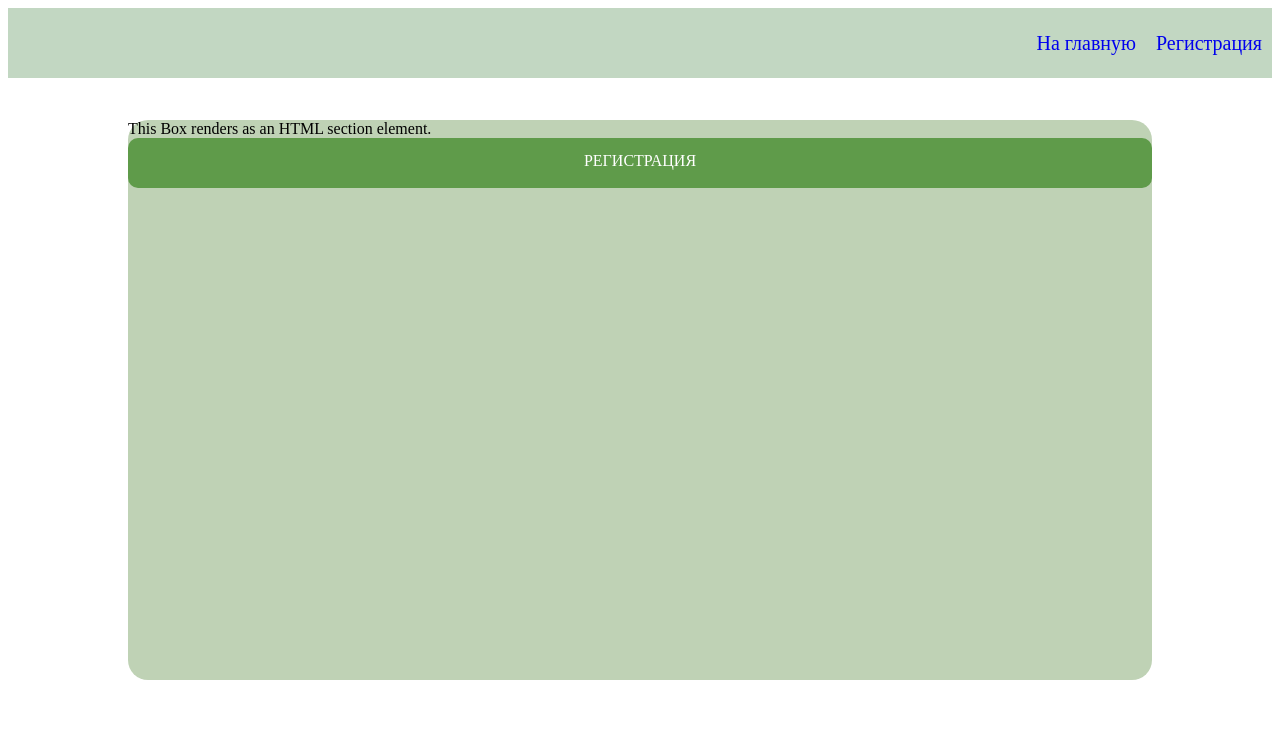
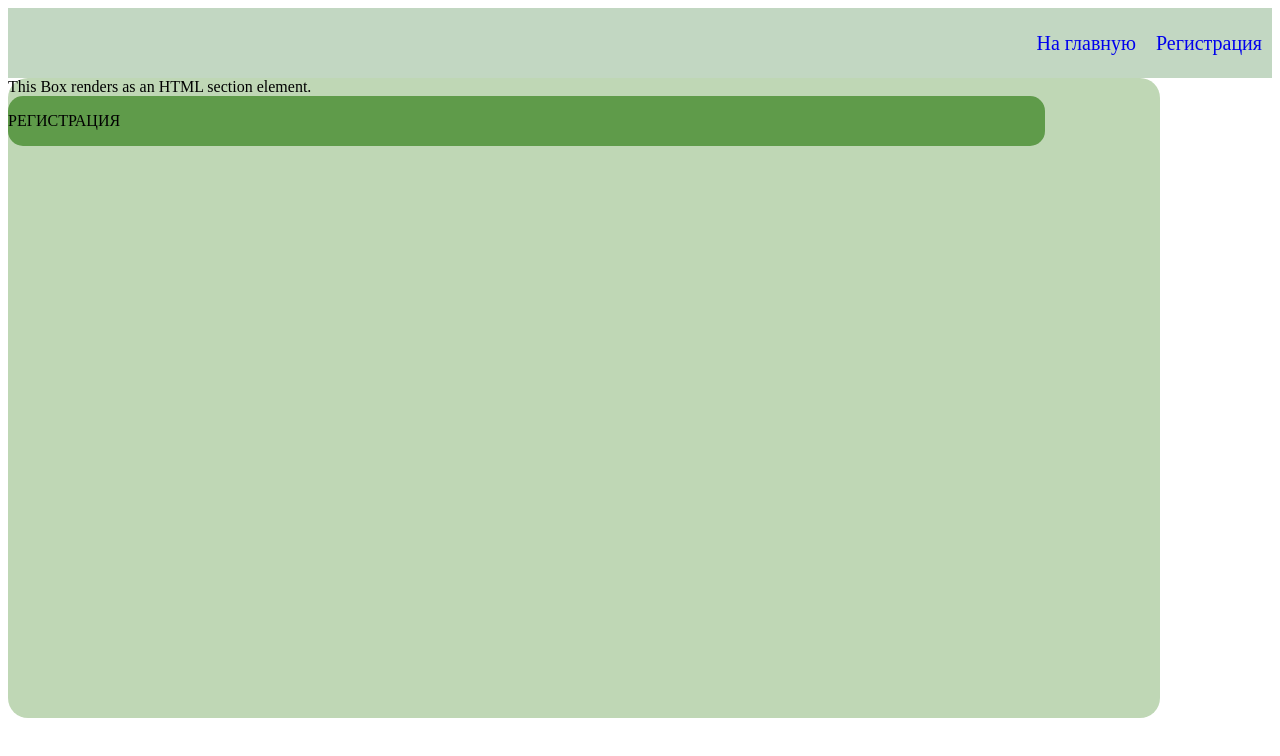
Before and after one commit to SMB-production/dish-balance-front, a React (Vite) app: page /registration in a window 1280 px wide. Shown: the top 756 px of the page. Built offline with nearby package versions, Linux system fonts and the light colour scheme.

Commit message:
fix: remove unused selectors from layout

```diff
--- a/src/pages/Registration/ui/RegistrationPage.tsx
+++ b/src/pages/Registration/ui/RegistrationPage.tsx
@@ -2,40 +2,42 @@ import Box from '@mui/material/Box';
 
 export const RegistrationPage = () => {
    return (
-      <Box
+      // <Box
+      // component='div'
+      // sx={{
+      //    backgroundColor: "red",
+      //    height:"100%",
+      //    width: "100%"
+      // }}
+      // >
+         <Box
          component='div'
          sx={{
-
+            marginTop: "%",
             position: 'absolute',
-            top: '50%',
-            left: '50%',
-            transform: 'translate(-50%,-50%)',
-            height: '70%',
-            width: '80%',
+            height: '80%',
+            width: '90%',
             borderRadius: '20px',
-            backgroundColor: '#bfd2b5',
+            backgroundColor: '#bfd7b5',
          }}
       >
          This Box renders as an HTML section element.
          <Box
             component='div'
             sx={{
-               color: 'white',
+               alignItems: "center",
                backgroundColor: '#5f9b4a',
-               position: 'absolute',
-               marginLeft: 'auto',
-               marginRight: 'auto',
-               left: '0',
-               right: '0',
-               textAlign: 'center',
-               borderRadius: '10px',
-               height: '50px',
-               verticalAlign: 'middle',
-               lineHeight: '45px',
+               display: 'flex',
+               height:"50px",
+               width: "90%",
+               borderRadius: "15px"
             }}
          >
             РЕГИСТРАЦИЯ
          </Box>
       </Box>
+      // </Box>
+
+
    );
-};
+}
```
